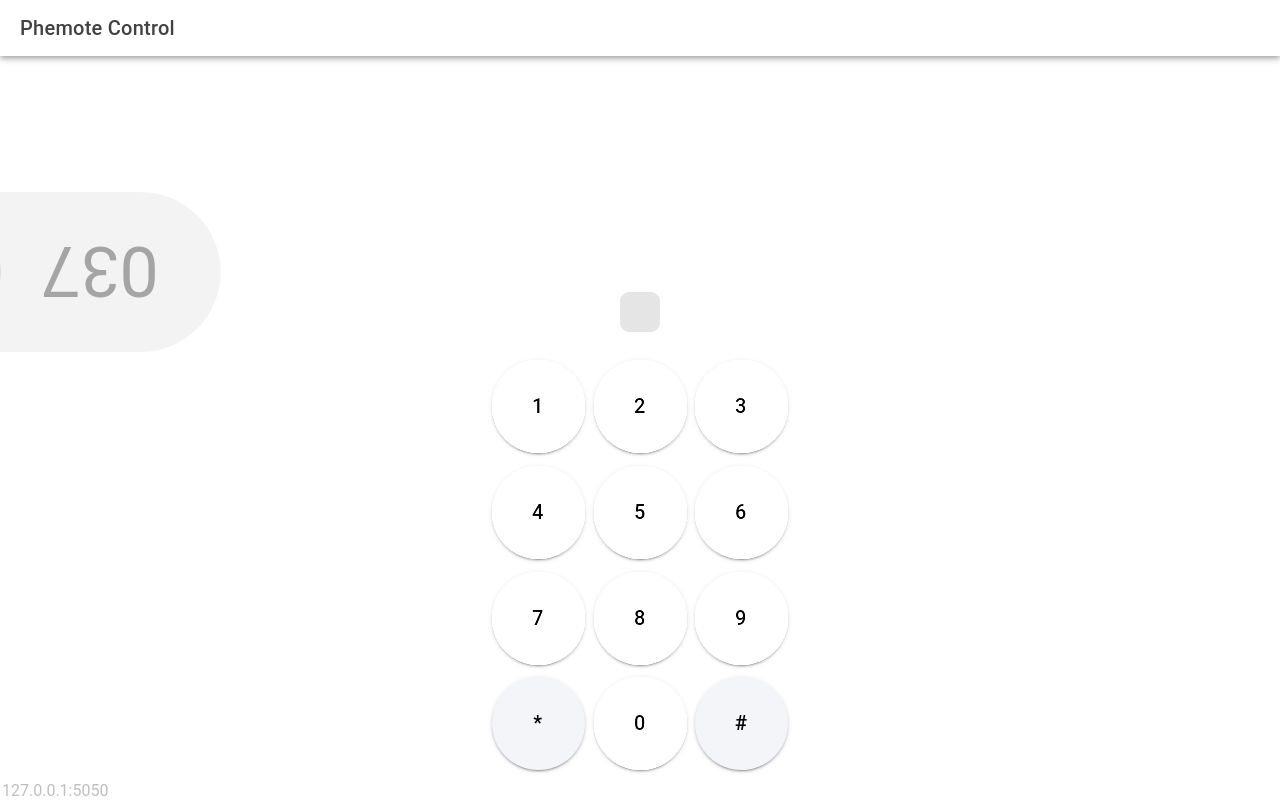
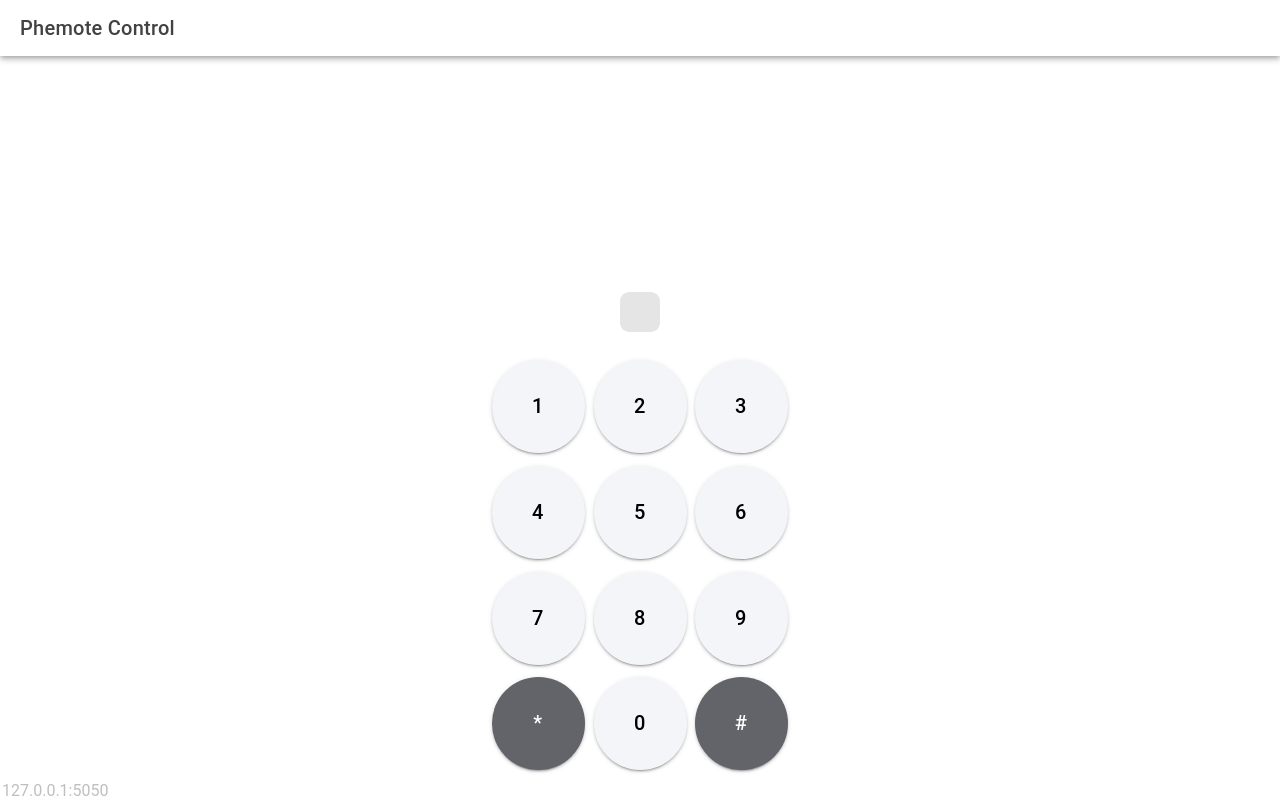
Before and after one commit to iqnite/phemote-control, a React (Vite) app: page /home in a window 1280 px wide. Built offline with nearby package versions, Linux system fonts and the light colour scheme.

Commit message:
sent network requests and fix desktop button events

```diff
--- a/src/components/Keypad.module.css
+++ b/src/components/Keypad.module.css
@@ -18,10 +18,6 @@
     --border-radius: 50%;
     aspect-ratio: 1;
     transition: --ion-color-base 0.1s;
-}
-
-.numberKey {
-    filter: brightness(1.35);
 }
 
 .inputDisplay {
--- a/src/components/Keypad.tsx
+++ b/src/components/Keypad.tsx
@@ -2,6 +2,7 @@ import React, { useEffect, useState, useRef } from "react";
 import { IonAvatar, IonButton, IonChip, IonLabel } from "@ionic/react";
 import styles from "./Keypad.module.css";
 import { startSynth, stopSynth } from "../lib/phonesynth";
+import { getPlatforms } from "@ionic/react";
 
 const Keypad: React.FC = () => {
     const maxDigits = 20;
@@ -43,9 +44,12 @@ const Keypad: React.FC = () => {
         }
     })
 
+    const platforms = getPlatforms();
+    console.log(platforms);
+
     return (
         <div className={styles.bottomContainer}>
-        <IonChip disabled={true} style={{transform: "scale(5)" }}>
+            <IonChip disabled={true} style={{ transform: "scale(5)", position: "fixed", top: "50%", left: "50%", display: inputDisplay === "037" ? "block" : "none" }}>
                 <IonAvatar>
                     <img alt="LEO" src="/037.jpeg" />
                 </IonAvatar>
@@ -53,49 +57,44 @@ const Keypad: React.FC = () => {
             </IonChip>
             <p
                 className={styles.inputDisplay}
-                onTouchStart={()=>setInputDisplay("")}
+                onClick={() => setInputDisplay("")}
                 style={inputDisplay === "037" ? { transform: 'rotate(180deg)' } : {}}
             >
                 {inputDisplay}
             </p>
             <div className={styles.keypadContainer}>
                 {keys.map((key) => {
-                    function activateKeypad(touchCount: number) {
-                        //if (touchCount > 1) { return; }
+                    function activateKeypad() {
                         setTimeout(() => startSynth(key), 0);
                         const newDisplay = (inputDisplay + key);
                         setInputDisplay(newDisplay.slice(-maxDigits));
 
                         if (newDisplay.startsWith("#") && newDisplay.endsWith("#") && newDisplay.split("*").length === 4 && newDisplay.split("#").length === 4) {
-                          const ip = newDisplay.slice(1, newDisplay.length - 1).replaceAll("*", ".").replaceAll("#", ":");
-                          setTargetIp(ip);
-                          console.log(ip);
-                          setInputDisplay("");
+                            const ip = newDisplay.slice(1, newDisplay.length - 1).replaceAll("*", ".").replaceAll("#", ":");
+                            setTargetIp(ip);
+                            console.log(ip);
+                            setInputDisplay("");
                         }
-                    }
 
-                    function stopAudioTrack() {
-                        const keySound = audio.find(
-                            (item) => item.key === key
-                        );
-                        if (keySound && !keySound.sound.paused) {
-                            keySound.sound.volume = 0;
-                        }
+                        fetch("http://" + targetIp, {
+                            method: "POST",
+                            body: JSON.stringify({ action: isFinite(+key) ? +key : key })
+                        }).then(() => {
+                            console.log("Sent successfully");
+                        });
                     }
 
                     const button = <IonButton
                         key={key}
                         size="large"
-                        color="light"
-                        className={styles.key + (isFinite(+key) ? " " + styles.numberKey : "")}
-
-                        //onMouseDown={e => activateKeypad(e, "")}
-                        //onKeyDown={e => activateKeypad(e, e.repeat ? "ignore" : e.key)}
-                        //onMouseUp={stopAudioTrack}
-                        onTouchStart={e => activateKeypad(e.touches.length)}
-                        onTouchCancel={stopSynth}
-                        onTouchEnd={() => setTimeout(stopSynth, 50)}
-                        onContextMenu={(e) => e.preventDefault()}
+                        color={isFinite(+key) ? "light" : "medium"}
+                        className={styles.key}
+                        {...platforms.includes("desktop") ? ({
+                            onMouseDown: activateKeypad,
+                            onMouseUp: stopSynth
+                        }) : {}}
+                        onTouchStart={activateKeypad}
+                        onTouchEnd={stopSynth}
                     >
                         {key}
                     </IonButton>;
```
